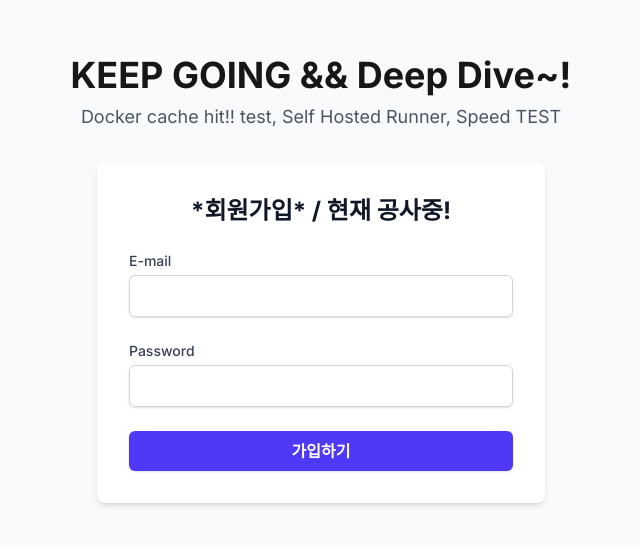
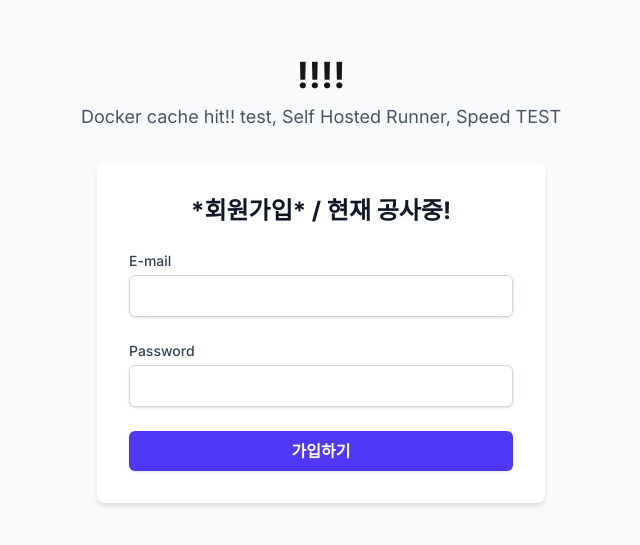
Before and after one commit to jungyuya/new-blog, a Next.js app in the folder apps/frontend/: page / in a window 1280 px wide. Shown: the part 121-666 px from the top of the page, without its empty margins (319-959 px from the left). Built offline with nearby package versions, Linux system fonts and the light colour scheme.

Commit message:
빈 이미지 생성 fixed

```diff
--- a/apps/frontend/src/app/page.tsx
+++ b/apps/frontend/src/app/page.tsx
@@ -5,7 +5,7 @@ export default function Home() {
   return (
     <main className="flex min-h-screen flex-col items-center justify-center bg-gray-50 p-4">
       <div className="mb-8 text-center">
-        <h1 className="text-4xl font-bold">KEEP GOING && Deep Dive~!</h1>
+        <h1 className="text-4xl font-bold">!!!!</h1>
         <p className="text-lg text-gray-600 mt-2">Docker cache hit!! test, Self Hosted Runner, Speed TEST</p>
       </div>
       <SignUp />
```
Also changed, not shown: 1 other file (tests, documents, lock files or other folders).
